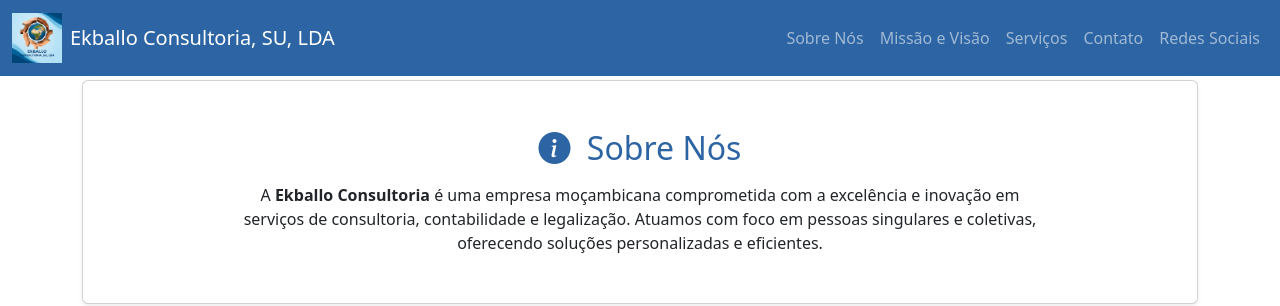
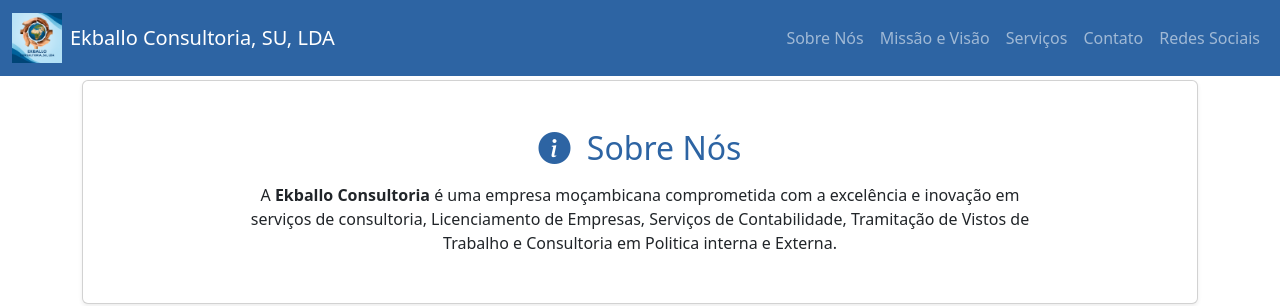
Before and after one commit to ialuj/ekballo-website, a Vue app: page / in a window 1280 px wide. Shown: the top 306 px of the page. Built offline with nearby package versions, Linux system fonts and the light colour scheme.

Commit message:
Alteracao da definicao da Ekballo

```diff
--- a/src/components/AboutSection.vue
+++ b/src/components/AboutSection.vue
@@ -9,8 +9,8 @@
         <p class="card-text mx-auto" style="max-width: 800px">
           A <strong>Ekballo Consultoria</strong> é uma empresa moçambicana
           comprometida com a excelência e inovação em serviços de consultoria,
-          contabilidade e legalização. Atuamos com foco em pessoas singulares e
-          coletivas, oferecendo soluções personalizadas e eficientes.
+          Licenciamento de Empresas, Serviços de Contabilidade, Tramitação de
+          Vistos de Trabalho e Consultoria em Politica interna e Externa.
         </p>
       </div>
     </div>
```
